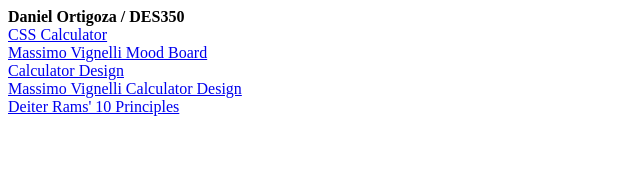
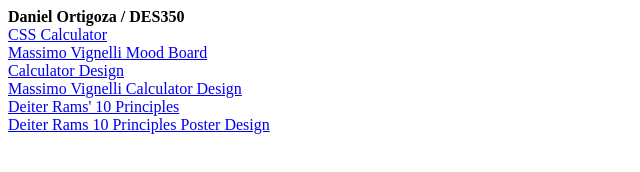
Before and after one commit to dortig2/DES350, a plain HTML site: page index.html in a window 1280 px wide. Shown: the whole page, without its empty margins (0-640 px from the left). Drawn offline with Linux system fonts and the light colour scheme.

Commit message:
Update index.html

```diff
--- a/index.html
+++ b/index.html
@@ -12,5 +12,6 @@
 	<a href="calculatordesign.jpg" target="_self">Calculator Design</a><br>
 	<a href="MassimoCalculator" target="_self">Massimo Vignelli Calculator Design</a><br>
 	<a href="DeiterRams10Principles.html" target="_self">Deiter Rams' 10 Principles</a><br>
+	<a href="Deiter10PrinciplesPoster.jpg" target="_self">Deiter Rams 10 Principles Poster Design</a><br>
 </body>
 </html>
```
